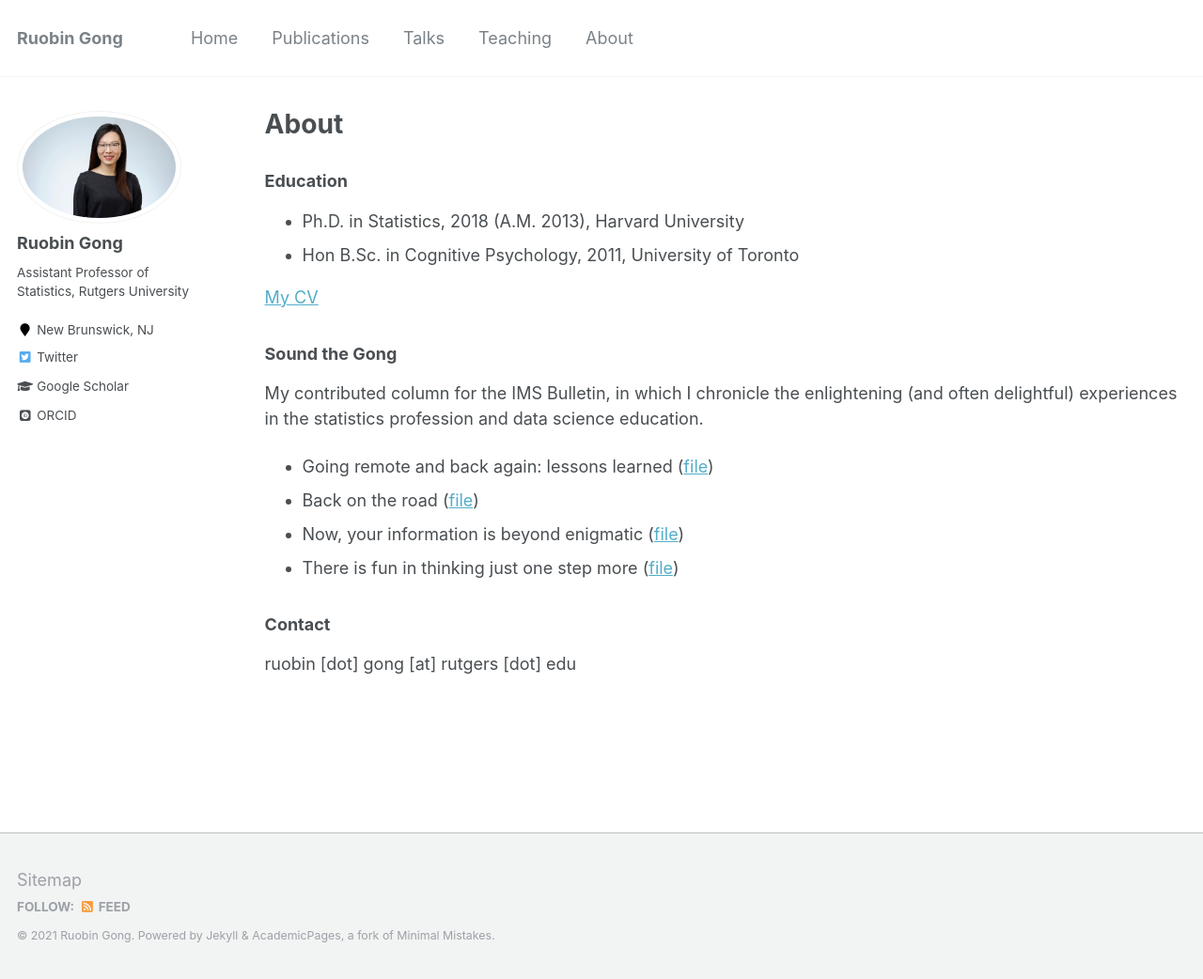
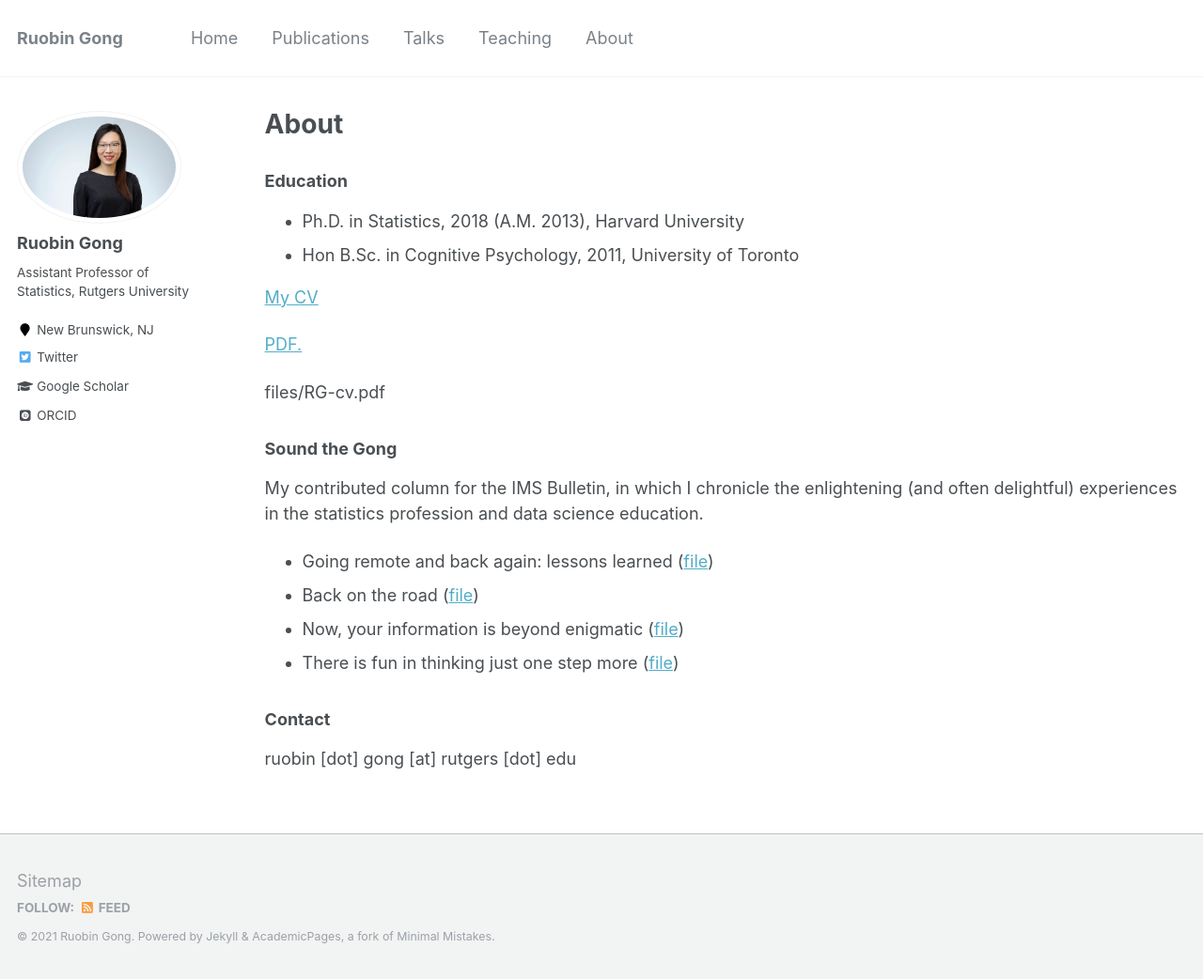
Before and after one commit to RuobinGong/RuobinGong.github.io, a Jekyll site: the page built from _pages/about.md, in a window 1280 px wide and 1042 px high. Shown: the whole window at 94% size. Built offline with Jekyll 4.4.1, drawn with Linux system fonts in a browser that asks for light colours; some web fonts are replaced.

Commit message:
Update about.md

```diff
--- a/_pages/about.md
+++ b/_pages/about.md
@@ -15,6 +15,9 @@ author_profile: true
 
 [My CV](https://docs.google.com/viewer?url=https://github.com/RuobinGong/RuobinGong.github.io/blob/3b67fb65d7104babcc8b6a0c50e761775b5a7c81/files/RG-cv.pdf)
 
+<a href="RuobinGong.github.io/files/RG-cv.pdf" target="_blank">PDF.</a>
+
+files/RG-cv.pdf
 
 ### Sound the Gong
 
```
